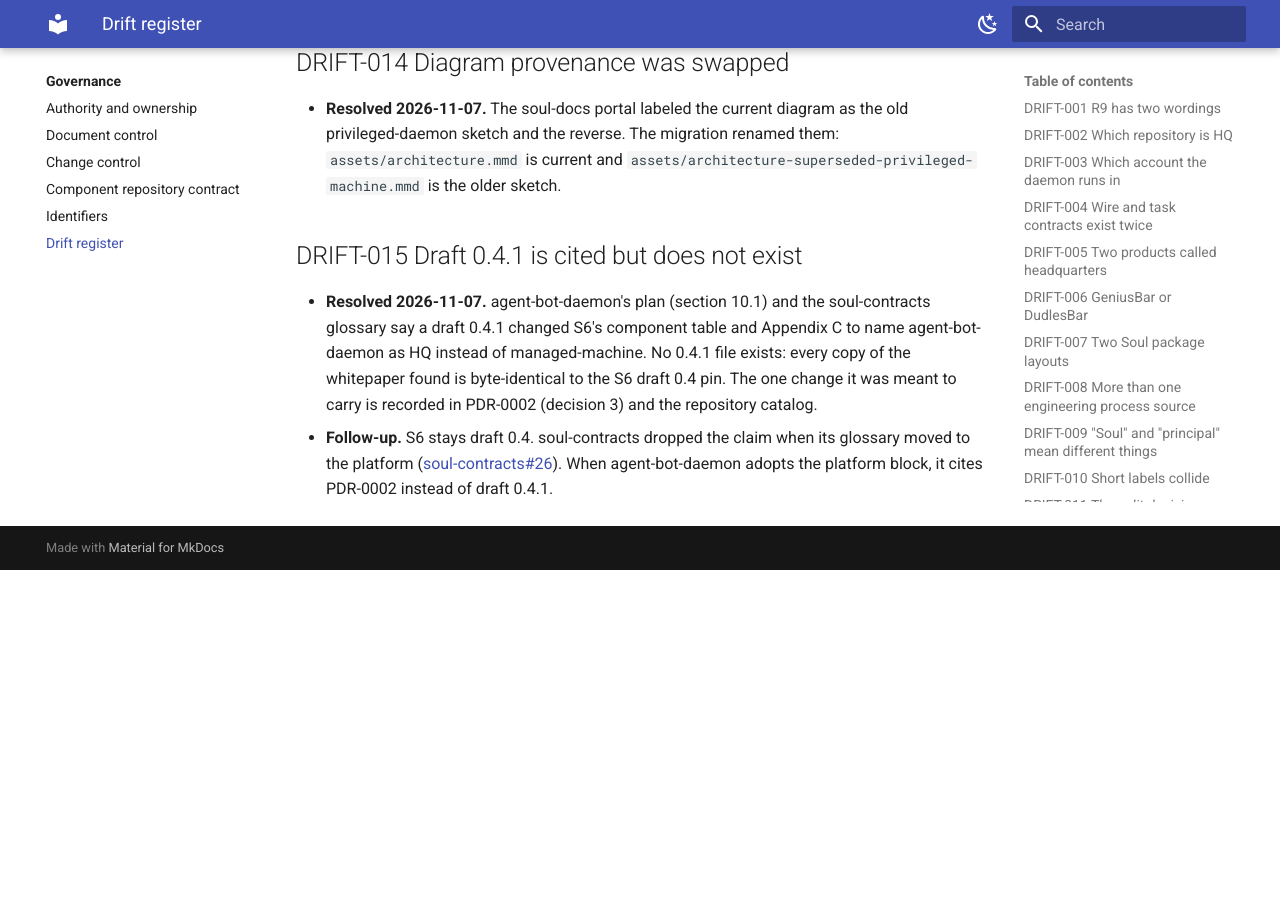
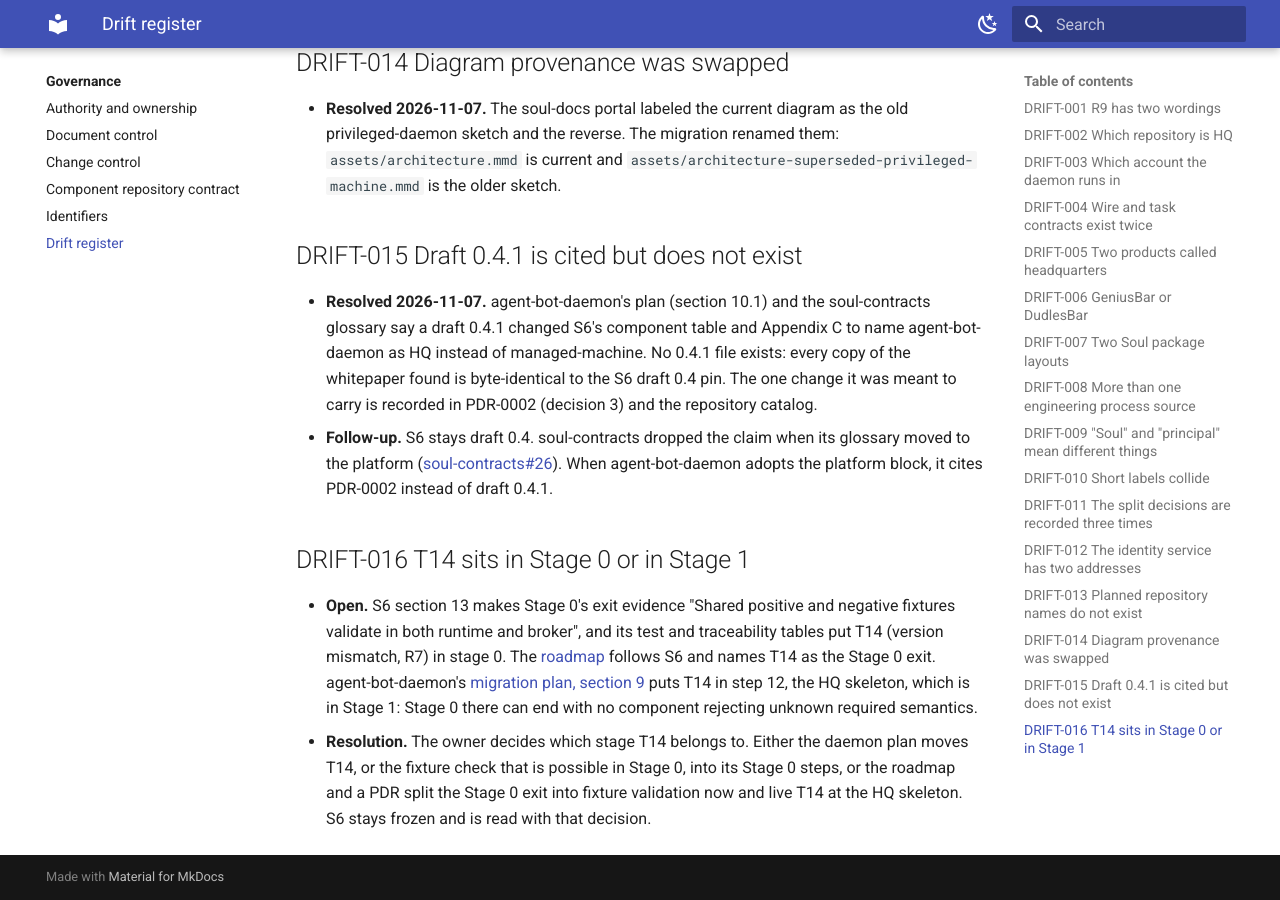
Before and after one commit to true-line/agent-bot-platform, an MkDocs documentation site: the page built from docs/00-governance/drift-register.md, in a window 1280 px wide and 900 px high, scrolled down 3794 px. Built offline with MkDocs 1.6.1 and Material for MkDocs 9.7.7, drawn with Linux system fonts in a browser that asks for light colours; before the commit the page ends 4364 px from its top, so only the background shows below that.

Commit message:
Record DRIFT-016: T14 sits in Stage 0 or in Stage 1
S6 section 13 and the roadmap make T14 and shared fixture validation the
Stage 0 exit; agent-bot-daemon's migration plan puts T14 at step 12, the
HQ skeleton, in Stage 1. Logged for the owner to decide.

Co-Authored-By: Claude Opus 5.5 <noreply@anthropic.com>
Co-authored-by: tidy-inlet-66 <agent_3d9ab2ac-9c97-442c-9bfa-8fcf497ded66@souls.agent-bot.invalid>
Agent-Identity: agent_3d9ab2ac-9c97-442c-9bfa-8fcf497ded66

```diff
--- a/docs/00-governance/drift-register.md
+++ b/docs/00-governance/drift-register.md
@@ -86,3 +86,8 @@ Known places where two sources of truth disagree. An agent that meets one of the
 
 - **Resolved 2026-11-07.** agent-bot-daemon's plan (section 10.1) and the soul-contracts glossary say a draft 0.4.1 changed S6's component table and Appendix C to name agent-bot-daemon as HQ instead of managed-machine. No 0.4.1 file exists: every copy of the whitepaper found is byte-identical to the S6 draft 0.4 pin. The one change it was meant to carry is recorded in PDR-0002 (decision 3) and the repository catalog.
 - **Follow-up.** S6 stays draft 0.4. soul-contracts dropped the claim when its glossary moved to the platform ([soul-contracts#26](https://github.com/true-line/soul-contracts/pull/26)). When agent-bot-daemon adopts the platform block, it cites PDR-0002 instead of draft 0.4.1.
+
+## DRIFT-016 T14 sits in Stage 0 or in Stage 1
+
+- **Open.** S6 section 13 makes Stage 0's exit evidence "Shared positive and negative fixtures validate in both runtime and broker", and its test and traceability tables put T14 (version mismatch, R7) in stage 0. The [roadmap](../10-program/roadmap.md) follows S6 and names T14 as the Stage 0 exit. agent-bot-daemon's [migration plan, section 9](https://github.com/true-line/agent-bot-daemon/blob/main/docs/daemon-plugin-split.md#9-migration-plan) puts T14 in step 12, the HQ skeleton, which is in Stage 1: Stage 0 there can end with no component rejecting unknown required semantics.
+- **Resolution.** The owner decides which stage T14 belongs to. Either the daemon plan moves T14, or the fixture check that is possible in Stage 0, into its Stage 0 steps, or the roadmap and a PDR split the Stage 0 exit into fixture validation now and live T14 at the HQ skeleton. S6 stays frozen and is read with that decision.
```
